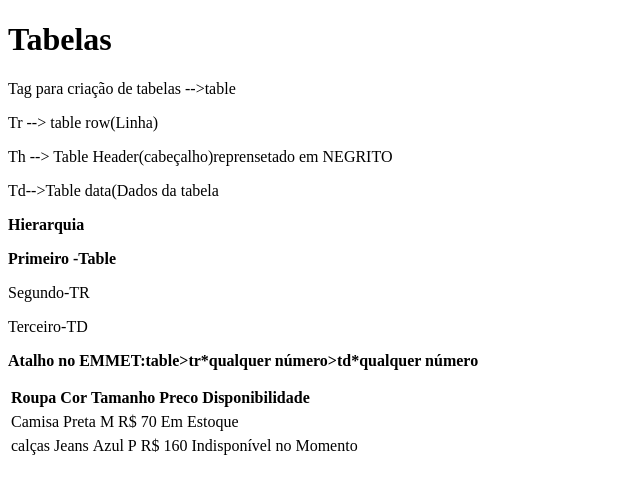
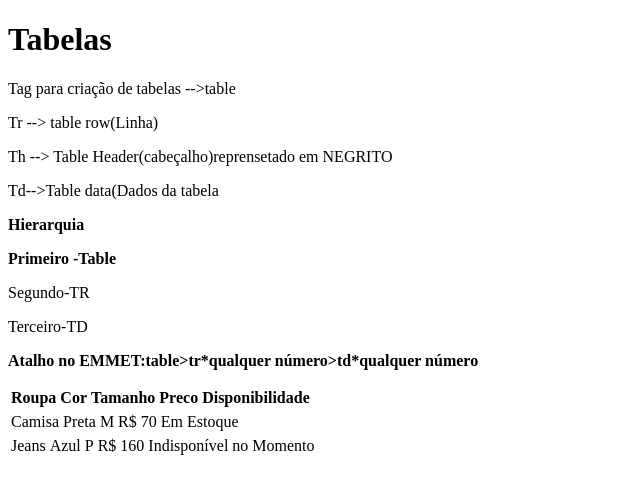
Before and after one commit to Douglasg1/Aula-Tabela, a plain HTML site: page index.html in a window 1280 px wide. Shown: the full height of the page, 0-640 px from the left. Drawn offline with Linux system fonts and the light colour scheme.

Commit message:
trocado de calças jeans para jeans

```diff
--- a/index.html
+++ b/index.html
@@ -39,7 +39,7 @@
         <td>Em Estoque</td>
     </table>
     <table>
-        <td>calças Jeans</td>
+        <td> Jeans</td>
         <td>Azul</td>
         <td>P</td>
         <td>R$ 160</td>
```
